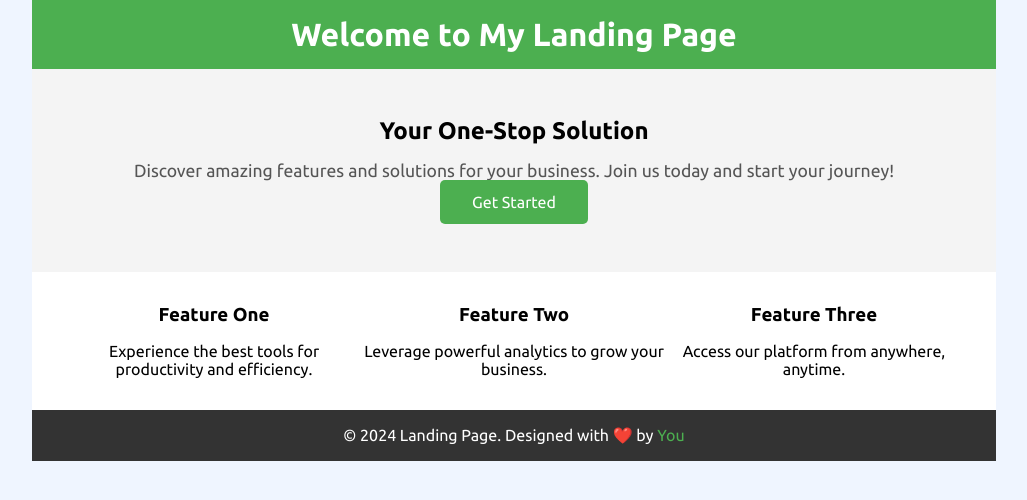
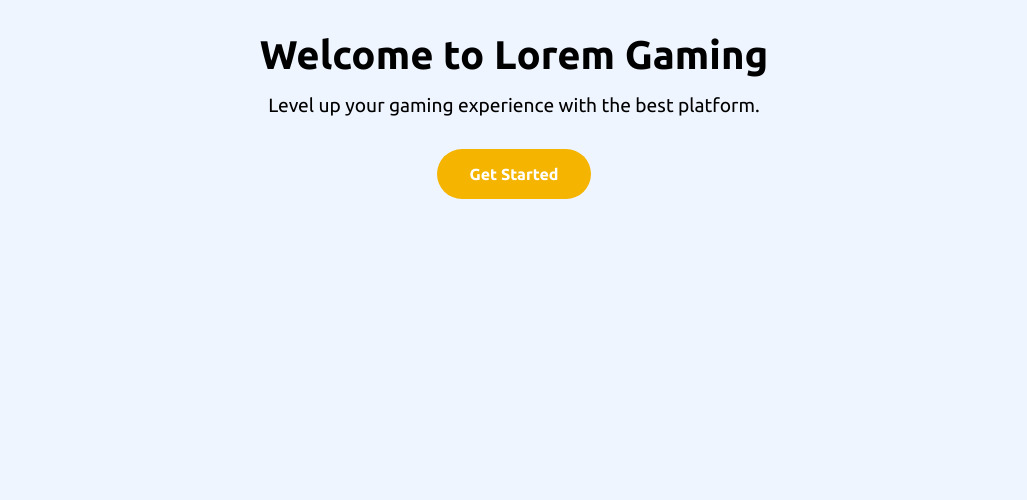
Before and after one commit to Magnus-kutuson/Amalitech-Labs, an Angular app: page /home in a window 1280 px wide. Shown: the top 500 px of the page, without its empty margins (126-1153 px from the left). Built offline with nearby package versions, Linux system fonts and the light colour scheme.

Commit message:
finished the home page

```diff
--- a/src/app/app.routes.ts
+++ b/src/app/app.routes.ts
@@ -7,7 +7,8 @@ import { ServicesComponent } from './services/services.component';
 import { SummaryComponent } from './summary/summary.component';
 
 export const routes: Routes = [
-    { path: 'home', component: HomeComponent, title: 'Your info',
+    { path: 'home', component: HomeComponent },
+    { path: '', component: HeaderComponent, title: 'Your info',
         children: [
         { path: 'step1', component: FormsComponent, title: 'Your info' },
         { path: 'step2', component: OptionsComponent, title: 'Select plan' },
--- a/src/app/home/home.component.css
+++ b/src/app/home/home.component.css
@@ -1,59 +1,32 @@
-header {
-    background: #4CAF50;
-    color: white;
-    padding: 1rem 0;
-    text-align: center;
-  }
-  header h1 {
-    margin: 0;
-  }
-  .hero {
-    text-align: center;
-    padding: 3rem 1rem;
-    background: #f4f4f4;
-  }
-  .hero h2 {
-    margin: 0 0 1rem;
-  }
-  .hero p {
-    font-size: 1.1rem;
-    color: #555;
-  }
-  .hero button {
-    padding: 0.8rem 2rem;
-    font-size: 1rem;
-    color: white;
-    background: #4CAF50;
-    border: none;
-    border-radius: 5px;
-    cursor: pointer;
-  }
-  .hero button:hover {
-    background: #45a049;
-  }
-  .features {
-    display: flex;
-    justify-content: space-around;
+.landing-page {
     text-align: center;
     padding: 2rem;
-    background: #fff;
   }
-  .feature {
-    max-width: 300px;
-  }
-  .feature h3 {
+
+  h1 {
+    font-size: 2.5rem;
     margin-bottom: 1rem;
   }
-  footer {
-    text-align: center;
-    padding: 1rem;
-    background: #333;
-    color: white;
+
+  p {
+    font-size: 1.2rem;
+    margin-bottom: 2rem;
   }
-  footer a {
-    color: #4CAF50;
-    text-decoration: none;
+
+  /* Call-to-Action Button */
+  .cta-btn {
+    background: #f4b400; /* Bright button color */
+    color: #fff;
+    padding: 1rem 2rem;
+    border: none;
+    border-radius: 50px;
+    font-size: 1rem;
+    font-weight: bold;
+    cursor: pointer;
+    transition: background 0.3s ease, transform 0.2s ease;
   }
-  footer a:hover {
-    text-decoration: underline;
+
+  .cta-btn:hover {
+    background: #ffa31a; /* Slightly darker hover effect */
+    transform: scale(1.05); /* Subtle zoom effect */
   }
--- a/src/app/home/home.component.html
+++ b/src/app/home/home.component.html
@@ -1,32 +1,11 @@
- <!-- Header -->
- <header>
-    <h1>Welcome to My Landing Page</h1>
-  </header>
-
-  <!-- Hero Section -->
-  <section class="hero">
-    <h2>Your One-Stop Solution</h2>
-    <p>Discover amazing features and solutions for your business. Join us today and start your journey!</p>
-    <button>Get Started</button>
-  </section>
-
-  <!-- Features Section -->
-  <section class="features">
-    <div class="feature">
-      <h3>Feature One</h3>
-      <p>Experience the best tools for productivity and efficiency.</p>
+<div class="landing-page">
+    <div class="content">
+      <h1>Welcome to Lorem Gaming</h1>
+      <p>Level up your gaming experience with the best platform.</p>
+      <a routerLink="/step1"
+      routerLinkActive="activebutton"
+      ariaCurrentWhenActive="page">
+      <button class="cta-btn">Get Started</button>
+      </a>
     </div>
-    <div class="feature">
-      <h3>Feature Two</h3>
-      <p>Leverage powerful analytics to grow your business.</p>
-    </div>
-    <div class="feature">
-      <h3>Feature Three</h3>
-      <p>Access our platform from anywhere, anytime.</p>
-    </div>
-  </section>
-
-  <!-- Footer -->
-  <footer>
-    <p>&copy; 2024 Landing Page. Designed with ❤️ by <a href="#">You</a></p>
-  </footer>
+</div>
--- a/src/app/home/home.component.ts
+++ b/src/app/home/home.component.ts
@@ -1,8 +1,9 @@
 import { Component } from '@angular/core';
+import { RouterLink, RouterLinkActive} from '@angular/router';
 
 @Component({
   selector: 'app-home',
-  imports: [],
+  imports: [RouterLink, RouterLinkActive],
   templateUrl: './home.component.html',
   styleUrl: './home.component.css'
 })
```
